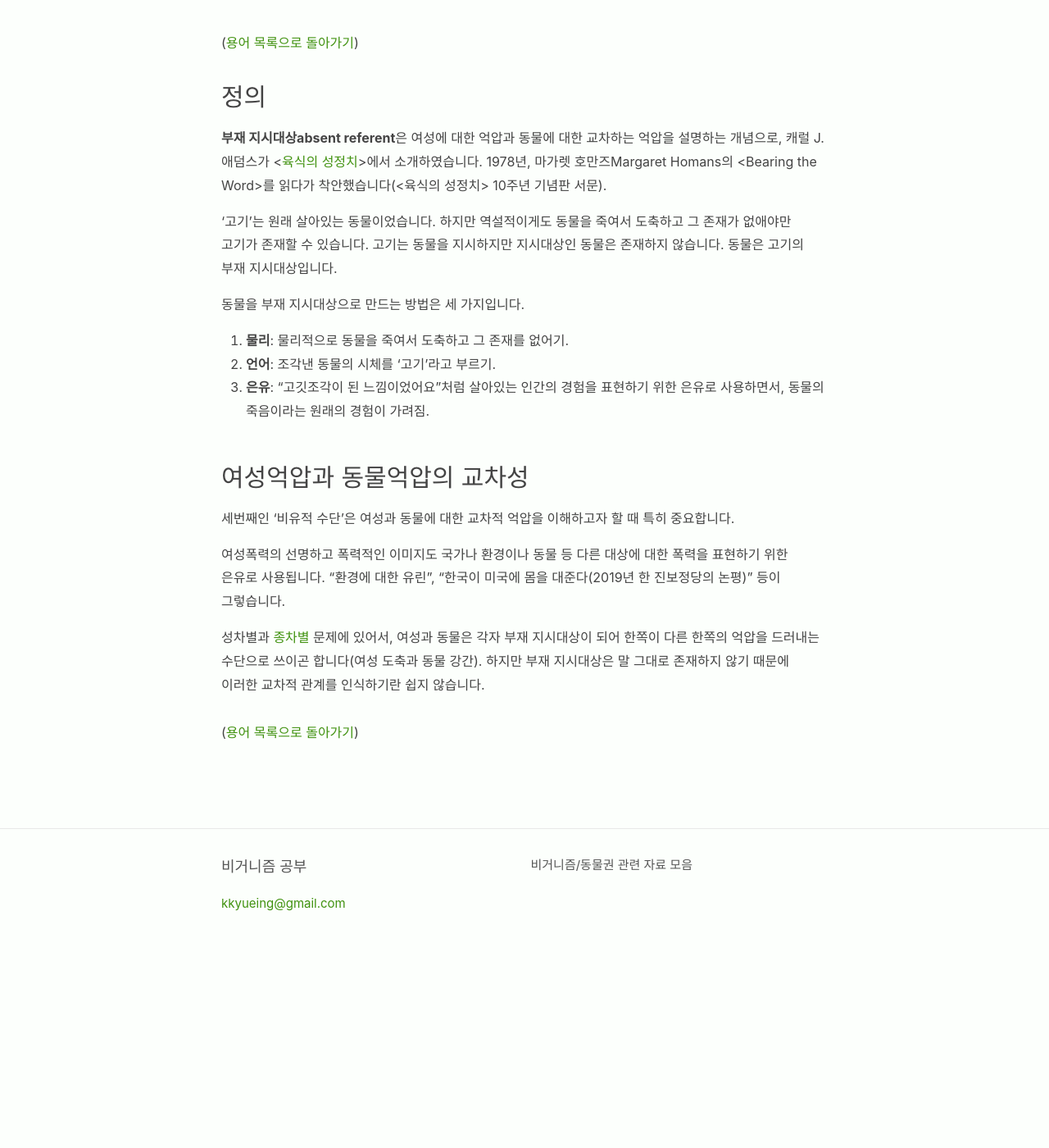
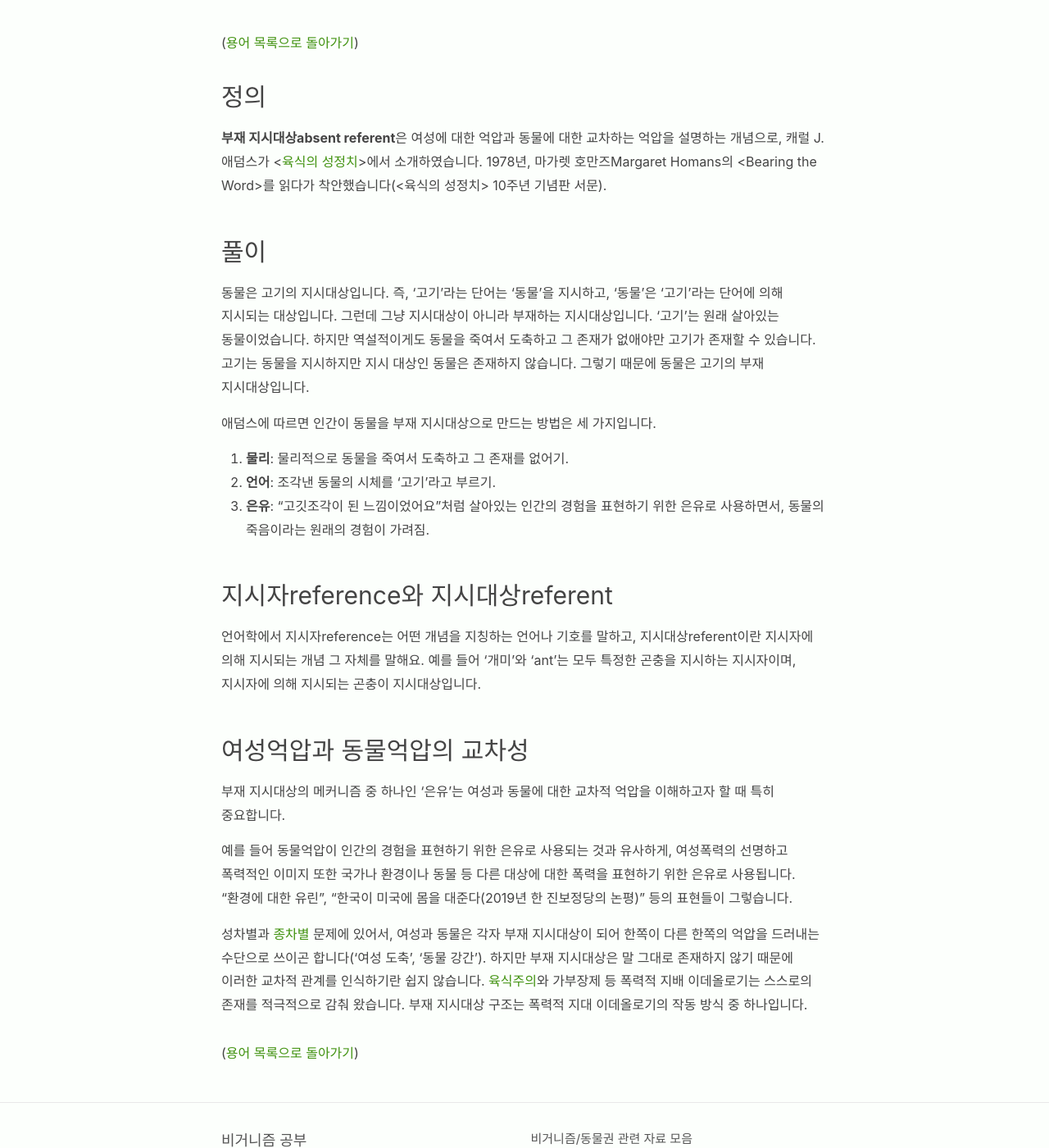
Before and after one commit to veganstudies/veganstudies.github.io, a Jekyll site: the page built from _terms/absent-referent.md, in a window 1280 px wide and 1400 px high, scrolled down 225 px. Shown: the whole window at 82% size. Built offline with Jekyll 4.4.1, drawn with Linux system fonts in a browser that asks for light colours; before the commit the page ends 1344 px from its top, so only the background shows below that.

Commit message:
Update absent-referent.md

```diff
--- a/_terms/absent-referent.md
+++ b/_terms/absent-referent.md
@@ -6,18 +6,24 @@ title: "부재 지시대상absent referent"
 
 **부재 지시대상absent referent**은 여성에 대한 억압과 동물에 대한 교차하는 억압을 설명하는 개념으로, 캐럴 J. 애덤스가 \<[육식의 성정치](/2020/01/15/the-sexual-politics-of-meat.html)\>에서 소개하였습니다. 1978년, 마가렛 호만즈Margaret Homans의 \<Bearing the Word\>를 읽다가 착안했습니다(\<육식의 성정치\> 10주년 기념판 서문).
 
-'고기'는 원래 살아있는 동물이었습니다. 하지만 역설적이게도 동물을 죽여서 도축하고 그 존재가 없애야만 고기가 존재할 수 있습니다. 고기는 동물을 지시하지만 지시대상인 동물은 존재하지 않습니다. 동물은 고기의 부재 지시대상입니다.
+## 풀이
 
-동물을 부재 지시대상으로 만드는 방법은 세 가지입니다.
+동물은 고기의 지시대상입니다. 즉, '고기'라는 단어는 '동물'을 지시하고, '동물'은 '고기'라는 단어에 의해 지시되는 대상입니다. 그런데 그냥 지시대상이 아니라 부재하는 지시대상입니다. '고기'는 원래 살아있는 동물이었습니다. 하지만 역설적이게도 동물을 죽여서 도축하고 그 존재가 없애야만 고기가 존재할 수 있습니다. 고기는 동물을 지시하지만 지시 대상인 동물은 존재하지 않습니다. 그렇기 때문에 동물은 고기의 부재 지시대상입니다.
+
+애덤스에 따르면 인간이 동물을 부재 지시대상으로 만드는 방법은 세 가지입니다.
 
 1. **물리**: 물리적으로 동물을 죽여서 도축하고 그 존재를 없어기.
 2. **언어**: 조각낸 동물의 시체를 '고기'라고 부르기.
 3. **은유**: "고깃조각이 된 느낌이었어요"처럼 살아있는 인간의 경험을 표현하기 위한 은유로 사용하면서, 동물의 죽음이라는 원래의 경험이 가려짐.
 
+## 지시자reference와 지시대상referent
+
+언어학에서 지시자reference는 어떤 개념을 지칭하는 언어나 기호를 말하고, 지시대상referent이란 지시자에 의해 지시되는 개념 그 자체를 말해요. 예를 들어 '개미'와 'ant'는 모두 특정한 곤충을 지시하는 지시자이며, 지시자에 의해 지시되는 곤충이 지시대상입니다.
+
 ## 여성억압과 동물억압의 교차성
 
-세번째인 '비유적 수단'은 여성과 동물에 대한 교차적 억압을 이해하고자 할 때 특히 중요합니다.
+부재 지시대상의 메커니즘 중 하나인 '은유'는 여성과 동물에 대한 교차적 억압을 이해하고자 할 때 특히 중요합니다.
 
-여성폭력의 선명하고 폭력적인 이미지도 국가나 환경이나 동물 등 다른 대상에 대한 폭력을 표현하기 위한 은유로 사용됩니다. "환경에 대한 유린", "한국이 미국에 몸을 대준다(2019년 한 진보정당의 논평)" 등이 그렇습니다.
+예를 들어 동물억압이 인간의 경험을 표현하기 위한 은유로 사용되는 것과 유사하게, 여성폭력의 선명하고 폭력적인 이미지 또한 국가나 환경이나 동물 등 다른 대상에 대한 폭력을 표현하기 위한 은유로 사용됩니다. "환경에 대한 유린", "한국이 미국에 몸을 대준다(2019년 한 진보정당의 논평)" 등의 표현들이 그렇습니다.
 
-성차별과 [종차별](/terms/speciesism.html) 문제에 있어서, 여성과 동물은 각자 부재 지시대상이 되어 한쪽이 다른 한쪽의 억압을 드러내는 수단으로 쓰이곤 합니다(여성 도축과 동물 강간). 하지만 부재 지시대상은 말 그대로 존재하지 않기 때문에 이러한 교차적 관계를 인식하기란 쉽지 않습니다.
+성차별과 [종차별](/terms/speciesism.html) 문제에 있어서, 여성과 동물은 각자 부재 지시대상이 되어 한쪽이 다른 한쪽의 억압을 드러내는 수단으로 쓰이곤 합니다('여성 도축', '동물 강간'). 하지만 부재 지시대상은 말 그대로 존재하지 않기 때문에 이러한 교차적 관계를 인식하기란 쉽지 않습니다. [육식주의](/terms/carnism.html)와 가부장제 등 폭력적 지배 이데올로기는 스스로의 존재를 적극적으로 감춰 왔습니다. 부재 지시대상 구조는 폭력적 지대 이데올로기의 작동 방식 중 하나입니다.
```
